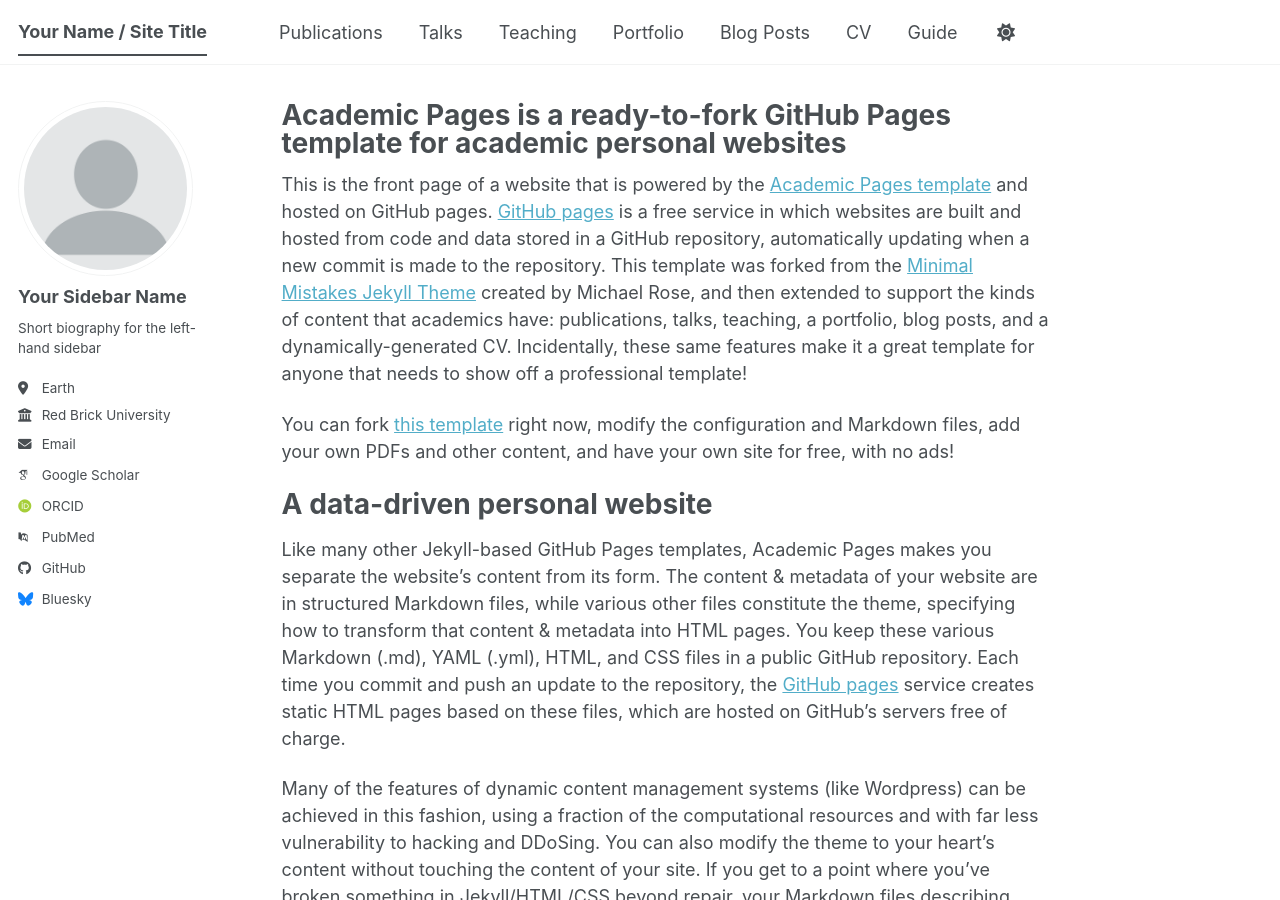
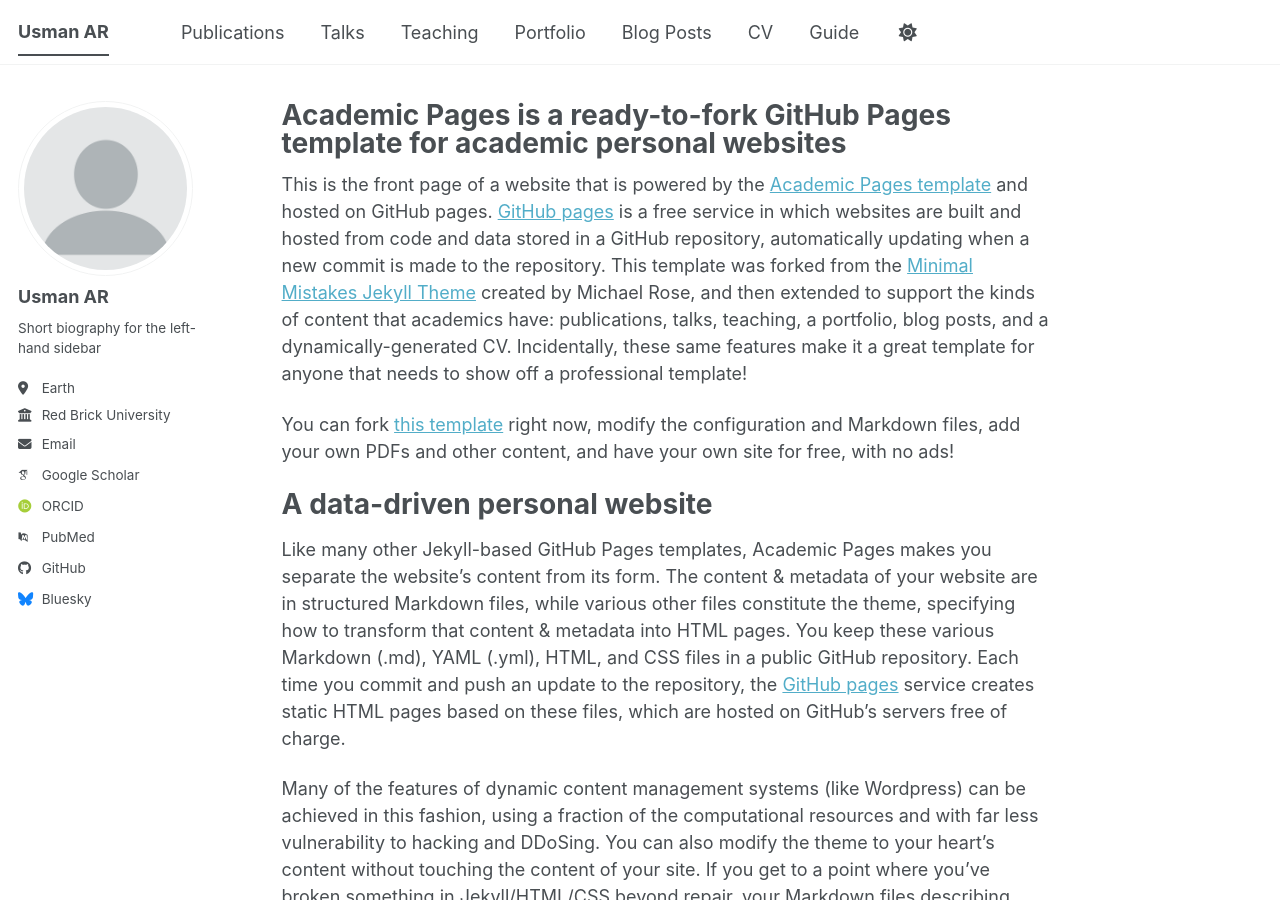
Before and after one commit to usmanartsm/usmanartsm.github.io, a Jekyll site: the page built from _pages/about.md, in a window 1280 px wide and 900 px high. Built offline with Jekyll 4.4.1, drawn with Linux system fonts in a browser that asks for light colours; some web fonts are replaced; a script bundle is joined from its source files by our own code; library files that are not in the unit come from our copies.

Commit message:
Update site title and author information

```diff
--- a/_config.yml
+++ b/_config.yml
@@ -9,14 +9,14 @@
 # Basic Site Settings
 locale                   : "en-US"
 site_theme               : "default" # The available themes options are "default", "air", "sunrise", "mint", "dirt" and "contrast"
-title                    : "Your Name / Site Title"
+title                    : "Usman AR"
 title_separator          : "-"
 name                     : &name "Your Name"
-description              : &description "Your Name's academic portfolio"   # Update this with a general description of your site, this is the default if not overridden by a page
+description              : &description "Professional IoT & Software Engineer"   # Update this with a general description of your site, this is the default if not overridden by a page
 url                      : https://academicpages.github.io # The base hostname & protocol for your site e.g. "https://[your GitHub username].github.io",
                                                            # or if you already have some other page hosted on Github then use "https://[your GitHub username].github.io/[Your Repo Name]"
 baseurl                  : "" # the subpath of your site, e.g. "/blog"
-repository               : "academicpages/academicpages.github.io"
+repository               : "usmanartsm/usmanartsm.github.io"
 
 # Site Author - The following control what appear as part of the author content on the side bar.
 #               If a field is blank the icon and link will not appear, otherwise it will be shown.
@@ -24,7 +24,7 @@
 author:
   # Biographic information
   avatar           : "profile.png"
-  name             : "Your Sidebar Name"
+  name             : "Usman AR"
   pronouns         : # example: "she/her"
   bio              : "Short biography for the left-hand sidebar"
   location         : "Earth"
```
